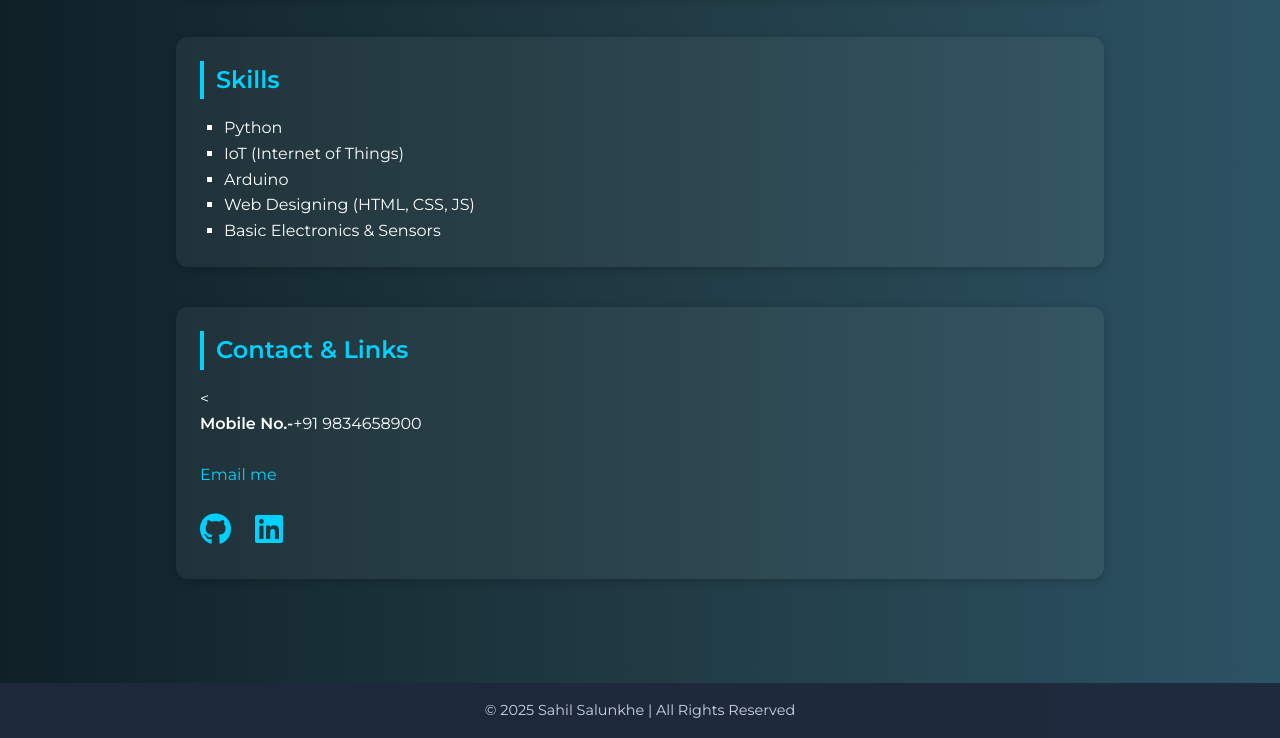
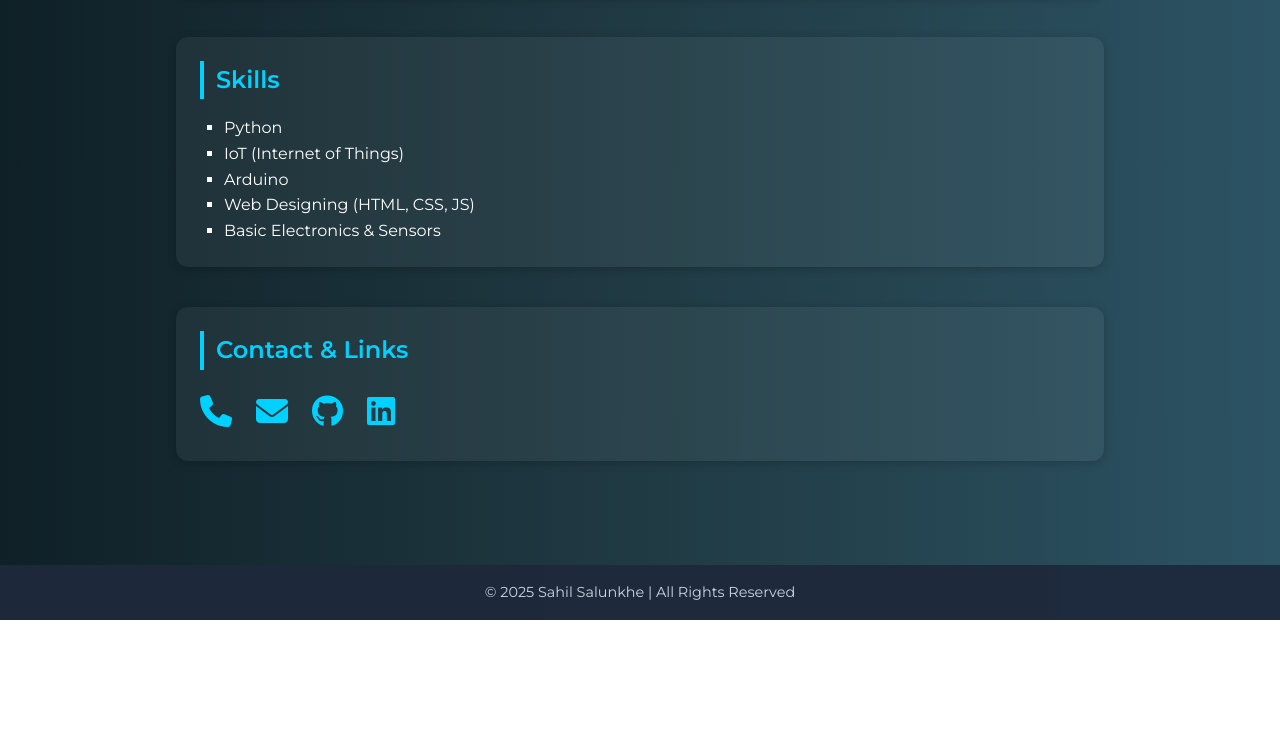
Before and after one commit to sahil-9909/Portfolio_2, a plain HTML site: page index.html in a window 1280 px wide. Shown: the part 855-1593 px from the top of the page. After the commit the page ends 1475 px from the top, so only its background shows below. Drawn offline with Linux system fonts and the light colour scheme.

Commit message:
Update index.html

```diff
--- a/index.html
+++ b/index.html
@@ -1,3 +1,4 @@
+
 <!DOCTYPE html>
 <html lang="en">
 <head>
@@ -125,9 +126,11 @@
 
     <section>
       <h2>Contact & Links</h2>
-      <<p><strong>Mobile No.-</strong>+91 9834658900</p>
-      <a href="mailto:sahilsalun000@gmail.com"><br>Email me</a>
+
+
       <div class="social-icons">
+        <a href="tel:+919834658900" target="_blank"><i class="fas fa-phone"></i></a>
+        <a href="mailto:sahilsalun000@gmail.com" target="_blank"><i class="fas fa-envelope"></i></a>
         <a href="https://github.com/sahil-9909" target="_blank"><i class="fab fa-github"></i></a>
         <a href="https://www.linkedin.com/in/sahil-salunkhe-6a275b31b?utm_source=share&utm_campaign=share_via&utm_content=profile&utm_medium=android_app" target="_blank"><i class="fab fa-linkedin"></i></a>
       </div>
```
